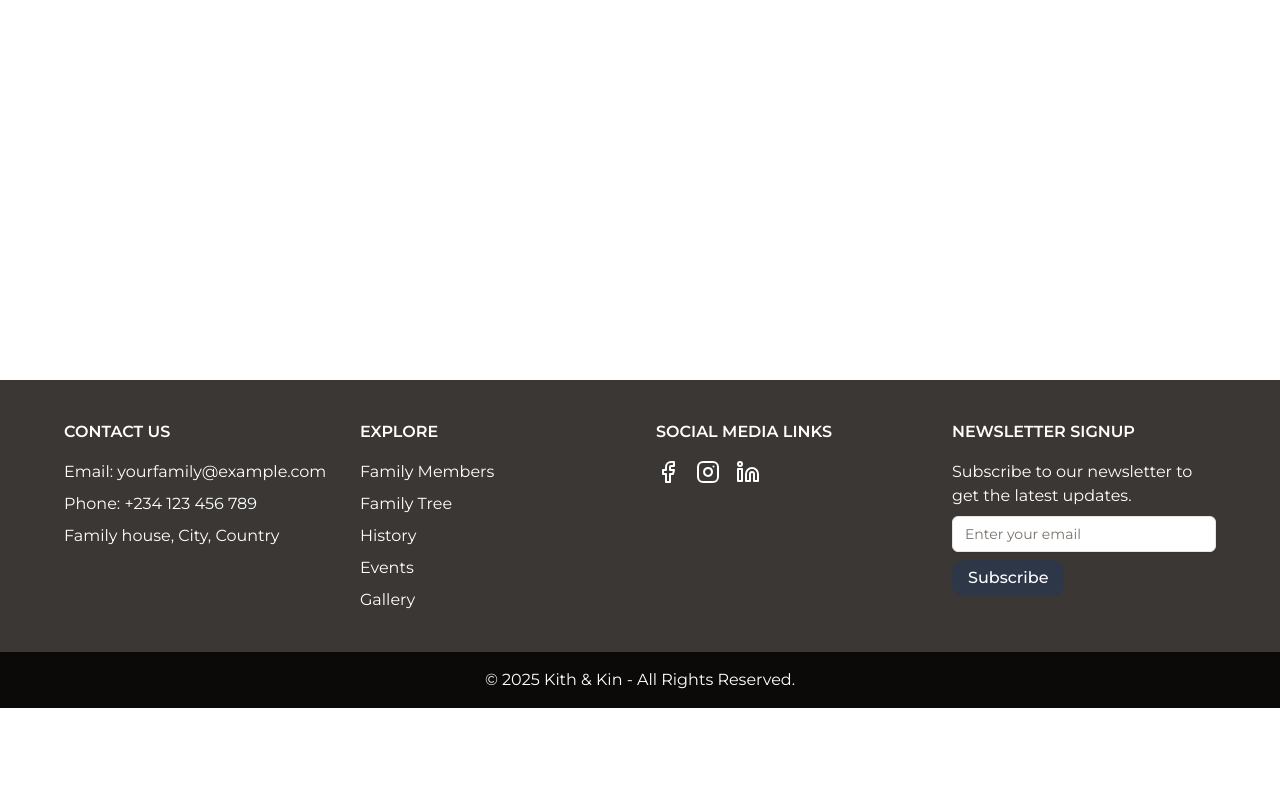
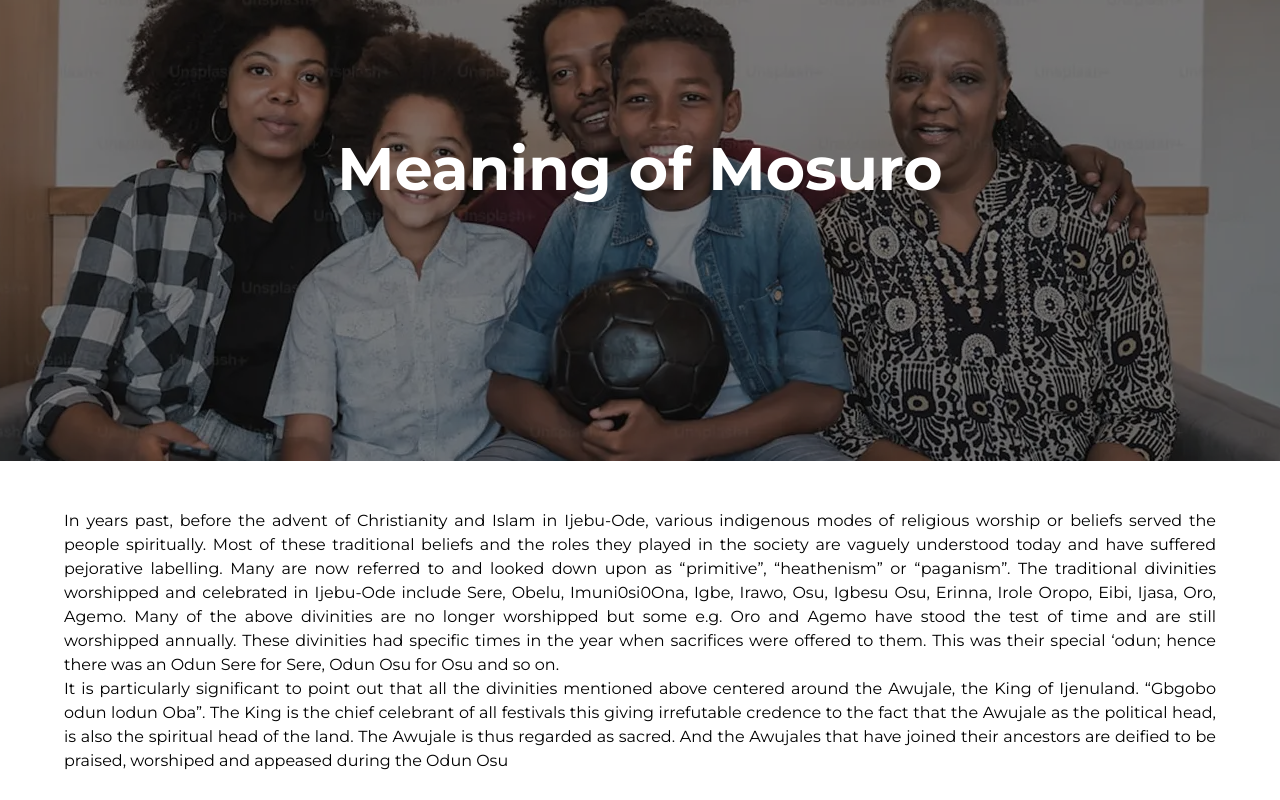
Before and after one commit to ThoseApp/family-tree, a Next.js app: page /history in a window 1280 px wide. Shown: the part 420-1220 px from the top of the page. Before the commit the page ends 1128 px from the top, so only its background shows below. Built offline with nearby package versions, Linux system fonts and the light colour scheme.

Commit message:
feat: history screen

```diff
--- a/app/(landing)/history/page.tsx
+++ b/app/(landing)/history/page.tsx
@@ -1,11 +1,169 @@
 import PageHeader from "@/components/page-header";
+import { dummyProfileImage } from "@/lib/constants";
+import Image from "next/image";
 import React from "react";
 
 const HistoryPage = () => {
   return (
-    <div>
+    <div className="pb-20">
       {/* HEADER SECTION */}
-      <PageHeader title="History" searchBar />
+      <div className="px-4 md:px-10 xl:px-16">
+        <PageHeader title="History" searchBar />
+      </div>
+
+      {/* HERO SECTION */}
+      <div className="relative h-[585px] w-full">
+        <Image
+          src="/images/landing/makes_history.webp"
+          alt="History"
+          fill
+          className="object-cover"
+          priority
+        />
+        <div className="absolute inset-0 bg-foreground/50" />
+
+        {/* Centered Heading */}
+        <div className="absolute inset-0 flex items-center justify-center">
+          <h2 className="text-4xl md:text-6xl font-bold text-center text-background px-4">
+            Meaning of Mosuro
+          </h2>
+        </div>
+      </div>
+      <div className="flex flex-col gap-y-8 lg:gap-y-12 px-4 md:px-10 xl:px-16 mt-8 lg:mt-12">
+        {/* FIRST BLOCK OF PARAGRAPHS */}
+        <div className="flex flex-col gap-y-4 lg:gap-y-8 text-justify ">
+          <p>
+            In years past, before the advent of Christianity and Islam in
+            Ijebu-Ode, various indigenous modes of religious worship or beliefs
+            served the people spiritually. Most of these traditional beliefs and
+            the roles they played in the society are vaguely understood today
+            and have suffered pejorative labelling. Many are now referred to and
+            looked down upon as “primitive”, “heathenism” or “paganism”. The
+            traditional divinities worshipped and celebrated in Ijebu-Ode
+            include Sere, Obelu, Imuni0si0Ona, Igbe, Irawo, Osu, Igbesu Osu,
+            Erinna, Irole Oropo, Eibi, Ijasa, Oro, Agemo. Many of the above
+            divinities are no longer worshipped but some e.g. Oro and Agemo have
+            stood the test of time and are still worshipped annually. These
+            divinities had specific times in the year when sacrifices were
+            offered to them. This was their special ‘odun; hence there was an
+            Odun Sere for Sere, Odun Osu for Osu and so on.
+            <p>
+              It is particularly significant to point out that all the
+              divinities mentioned above centered around the Awujale, the King
+              of Ijenuland. “Gbgobo odun lodun Oba”. The King is the chief
+              celebrant of all festivals this giving irrefutable credence to the
+              fact that the Awujale as the political head, is also the spiritual
+              head of the land. The Awujale is thus regarded as sacred. And the
+              Awujales that have joined their ancestors are deified to be
+              praised, worshiped and appeased during the Odun Osu
+            </p>
+          </p>
+          <p>
+            The Odun Osu was celebrated usually in the month of December.
+            Pictures of the past Awujales who have joined their ancestors are
+            displayed, prayers are offered for a prosperous year, for the
+            fertility of the farms, for the protection of the community from
+            disease, for the happiness of the community and for the spirits of
+            the dead. Pounded yam, Kolanuts and drinks are offered and dancing
+            climax the rest of the Odun Osu festival. The root of our name M osu
+            ro is “osu”. We have not been able to absolutely establish the link
+            between the Osu festival and the osu in our name. There is no
+            written record in  our family of the 19th century and beyond, This
+            is to be expected. It was strictly an era of oral passage. We
+            however do know from interviews with some of the aged in Ijebu-Ide
+            and our family that we worshipped Osu and perhaps, featured more
+            prominently in it than the other divinities worshiped up on to the
+            late 19th century.
+            <p>
+              This leads us to conclude that if there is an association between
+              Mosuro and Odun Osu, the most plausible explanation we can offer
+              is that Mosuro perhaps referred to the priest or one of the
+              officials charged with the annual conduct of the festival. “Eniyan
+              ti o mu osu ro” (One who ensures the Odun osu holds). This may
+              have been contracted for ease of call into the name Mosuro. This
+              is but one explanation of the meaning of Mosuro.
+            </p>
+          </p>
+        </div>
+
+        {/* SECOND BLOCK OF PARAGRAPHS */}
+        <div className="flex flex-col gap-y-4 lg:gap-y-8 text-justify ">
+          {/* ANOTHER VERSION */}
+          <div className="grid grid-cols-1 md:grid-cols-2 gap-4 lg:gap-8">
+            <div className="relative w-full min-h-[500px]">
+              <Image
+                src={dummyProfileImage}
+                alt="Mosuro"
+                fill
+                className="rounded-lg object-cover"
+              />
+            </div>
+
+            <div className="flex flex-col gap-y-4 lg:gap-y-8 text-justify ">
+              <h1 className="text-2xl sm:text-4xl md:text-5xl font-bold">
+                ANOTHER VERSION
+              </h1>
+
+              <p>
+                In years past, before the advent of Christianity and Islam in
+                Ijebu-Ode, various indigenous modes of religious worship or
+                beliefs served the people spiritually. Most of these traditional
+                beliefs and the roles they played in the society are vaguely
+                understood today and have suffered pejorative labelling. Many
+                are now referred to and looked down upon as “primitive”,
+                “heathenism” or “paganism”. The traditional divinities
+                worshipped and celebrated in Ijebu-Ode include Sere, Obelu,
+                Imuni0si0Ona, Igbe, Irawo, Osu, Igbesu Osu, Erinna, Irole Oropo,
+                Eibi, Ijasa,
+              </p>
+            </div>
+          </div>
+
+          <p>
+            Oro, Agemo. Many of the above divinities are no longer worshipped
+            but some e.g. Oro and Agemo have stood the test of time and are
+            still worshipped annually. These divinities had specific times in
+            the year when sacrifices were offered to them. This was their
+            special ‘odun; hence there was an Odun Sere for Sere, Odun Osu for
+            Osu and so on. It is particularly significant to point out that all
+            the divinities mentioned above centered around the Awujale, the King
+            of Ijenuland. “Gbgobo odun lodun Oba”. The King is the chief
+            celebrant of all festivals this giving irrefutable credence to the
+            fact that the Awujale as the political head, is also the spiritual
+            head of the land. The Awujale is thus regarded as sacred. And the
+            Awujales that have joined their ancestors are deified to be praised,
+            worshiped and appeased during the Odun Osu.
+          </p>
+          <p>
+            The Odun Osu was celebrated usually in the month of December.
+            Pictures of the past Awujales who have joined their ancestors are
+            displayed, prayers are offered for a prosperous year, for the
+            fertility of the farms, for the protection of the community from
+            disease, for the happiness of the community and for the spirits of
+            the dead. Pounded yam, Kolanuts and drinks are offered and dancing
+            climax the rest of the Odun Osu festival.
+            <p>
+              The root of our name M osu ro is “osu”. We have not been able to
+              absolutely establish the link between the Osu festival and the osu
+              in our name. There is no written record in  our family of the 19th
+              century and beyond, This is to be expected. It was strictly an era
+              of oral passage. We however do know from interviews with some of
+              the aged in Ijebu-Ide and our family that we worshipped Osu and
+              perhaps, featured more prominently in it than the other divinities
+              worshiped up on to the late 19th century.
+            </p>
+            <p>
+              This leads us to conclude that if there is an association between
+              Mosuro and Odun Osu, the most plausible explanation we can offer
+              is that Mosuro perhaps referred to the priest or one of the
+              officials charged with the annual conduct of the festival. “Eniyan
+              ti o mu osu ro” (One who ensures the Odun osu holds). This may
+              have been contracted for ease of call into the name Mosuro. This
+              is but one explanation of the meaning of Mosuro.
+            </p>
+          </p>
+        </div>
+      </div>
     </div>
   );
 };
--- a/app/(landing)/layout.tsx
+++ b/app/(landing)/layout.tsx
@@ -17,7 +17,9 @@
           className={cn(
             "min-h-screen",
             pathname !== "/" && "pt-16 sm:pt-24",
-            pathname === "/" ? null : "px-4 md:px-10 xl:px-16"
+            pathname === "/" || pathname === "/history"
+              ? null
+              : "px-4 md:px-10 xl:px-16"
           )}
         >
           {children}
--- a/app/(landing)/page.tsx
+++ b/app/(landing)/page.tsx
@@ -48,7 +48,7 @@
             priority
           />
 
-          <div className="absolute inset-0 bg-foreground/40" />
+          <div className="absolute inset-0 bg-foreground/50" />
 
           {/* Centered Heading */}
           <div className="absolute inset-0 flex flex-col items-center justify-center gap-y-8">
--- a/components/cards/family-member-card.tsx
+++ b/components/cards/family-member-card.tsx
@@ -17,7 +17,7 @@
 }: FamilyMemberCardProps) => {
   return (
     <Card
-      className="w-full rounded-xl relative shadow-md overflow-hidden group cursor-pointer transition-all duration-200 ease-in-out"
+      className="w-full rounded-xl border relative shadow-md overflow-hidden group cursor-pointer transition-all duration-200 ease-in-out"
       // onClick={routeUser}
     >
       {/* TOP IMAGE */}
--- a/components/landing/nav-bar.tsx
+++ b/components/landing/nav-bar.tsx
@@ -48,7 +48,7 @@
               variant="navlink"
               key={route.href}
               className={cn(
-                " font-semibold text-lg leading-8 transition-colors !pb-0",
+                " font-semibold text-base  transition-colors !pb-0 h-10",
                 scrolled
                   ? "text-foreground"
                   : "text-foreground hover:text-primary hover:scale-110 ease-in transition duration-150 ",
```
